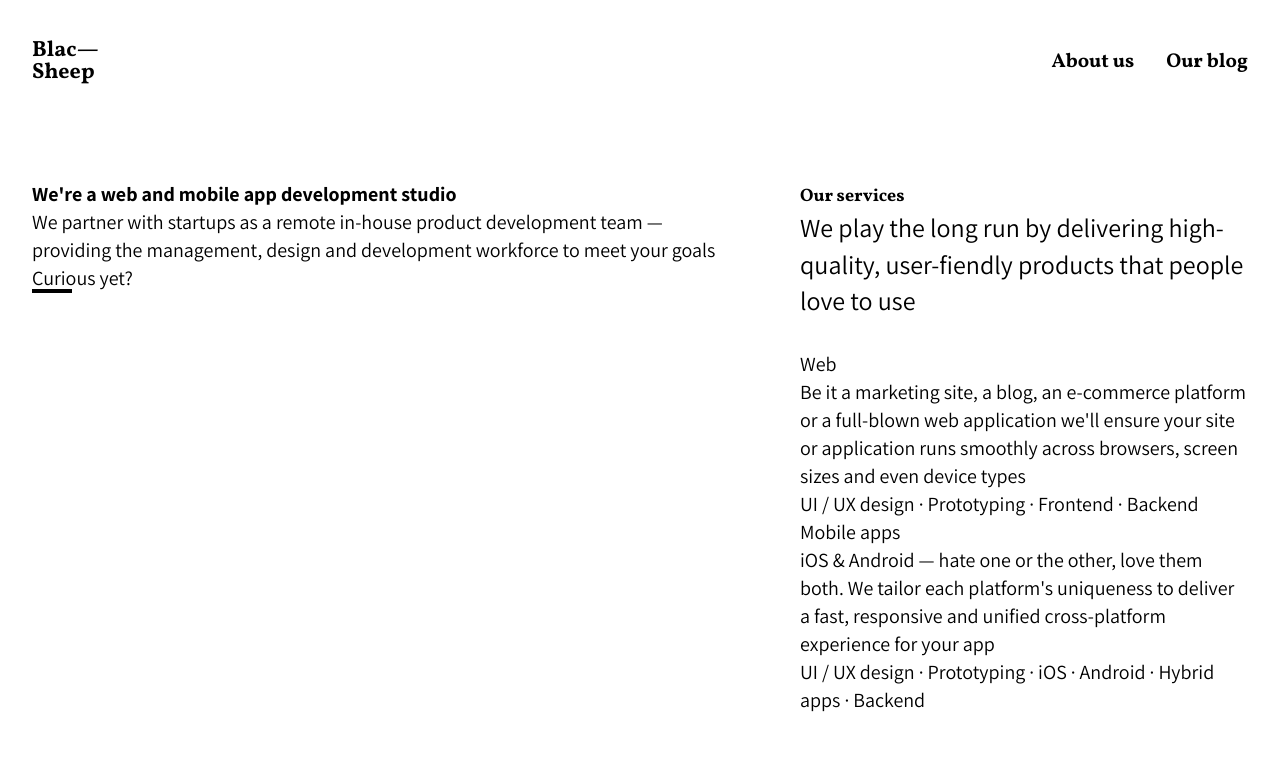
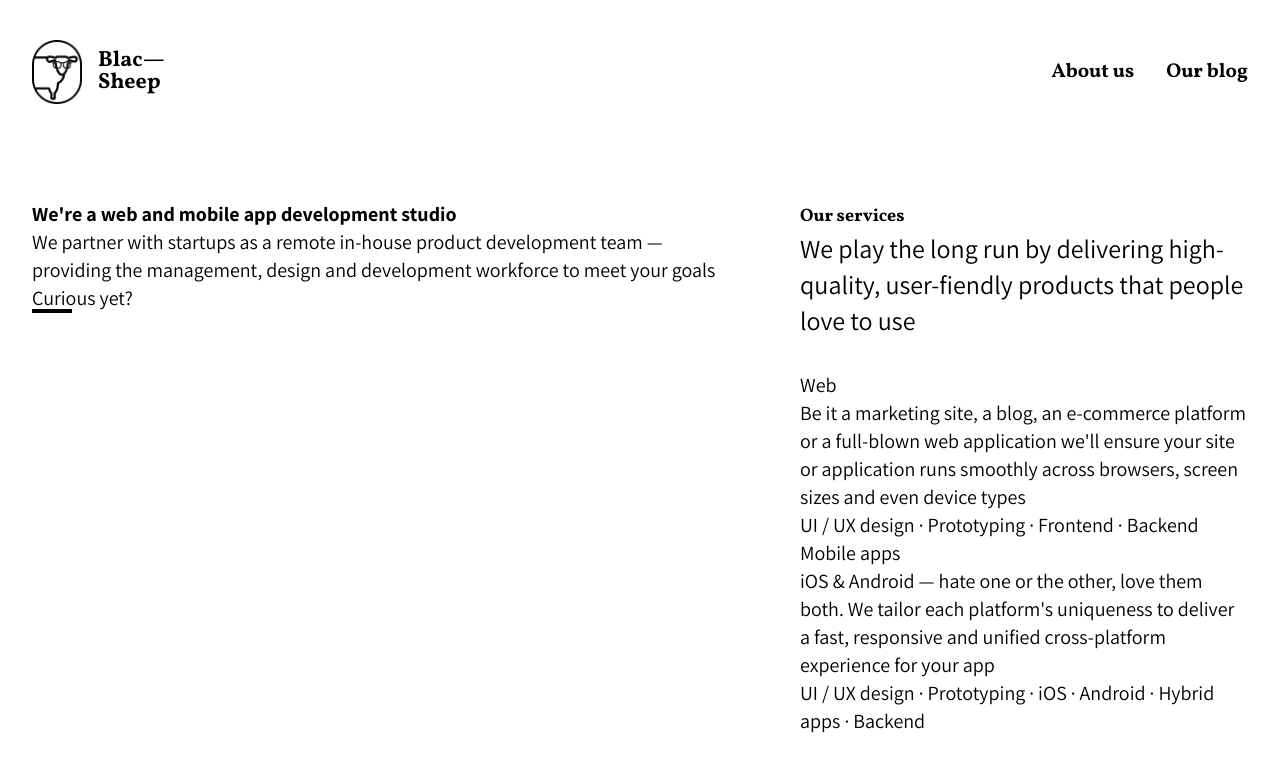
Before and after one commit to BlacSheepLLC/blac-sheep, a Gatsby site: page / in a window 1280 px wide. Built offline with nearby package versions, Linux system fonts and the light colour scheme; Gatsby itself is replaced by a stand-in of ours.

Commit message:
Add logo emblem

```diff
--- a/src/components/Header/index.js
+++ b/src/components/Header/index.js
@@ -1,14 +1,22 @@
 import React from 'react';
 import { Link } from 'gatsby';
+
+import EmblemLogoImage from '../Image/EmblemLogoImage';
 
 import styles from './index.module.css';
 
 const Header = () => (
   <nav className={`${styles.container}`}>
-    <Link to="/" className="o-brand-wordmark">
-      Blac—
-      <br />
-      Sheep
+    <Link to="/" className="o-brand-logo">
+      <div className="o-brand-emblem">
+        <EmblemLogoImage />
+      </div>
+
+      <span className="o-brand-wordmark">
+        Blac—
+        <br />
+        Sheep
+      </span>
     </Link>
 
     <ul className={`${styles.links}`}>
--- /dev/null
+++ b/src/components/Image/EmblemLogoImage.js
@@ -0,0 +1,21 @@
+import React from 'react';
+import { useStaticQuery, graphql } from 'gatsby';
+import Img from 'gatsby-image';
+
+const EmblemLogoImage = () => {
+  const data = useStaticQuery(graphql`
+    query {
+      placeholderImage: file(relativePath: { eq: "blac-sheep-emblem.png" }) {
+        childImageSharp {
+          fluid {
+            ...GatsbyImageSharpFluid
+          }
+        }
+      }
+    }
+  `);
+
+  return <Img fluid={data.placeholderImage.childImageSharp.fluid} />;
+};
+
+export default EmblemLogoImage;
--- a/src/styles/objects/_brand.css
+++ b/src/styles/objects/_brand.css
@@ -1,6 +1,23 @@
+.o-brand-emblem {
+  width: 5rem;
+  margin-right: 1.6rem;
+}
+
 .o-brand-wordmark {
   font-family: var(--font-family-display);
   font-weight: var(--font-weight-bold);
   font-size: var(--font-size-md);
   line-height: 1;
 }
+
+.o-brand-logo {
+  display: flex;
+  flex-direction: row;
+  align-items: center;
+}
+
+@media (max-width: 320px) {
+  .o-brand-emblem {
+    display: none;
+  }
+}
```
Also changed, not shown: src/components/image.js (deleted, +0 -32 lines), src/images/blac-sheep-emblem.png (added), src/images/gatsby-astronaut.png (deleted).
